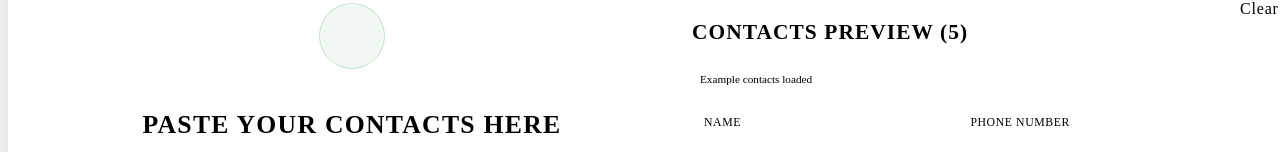
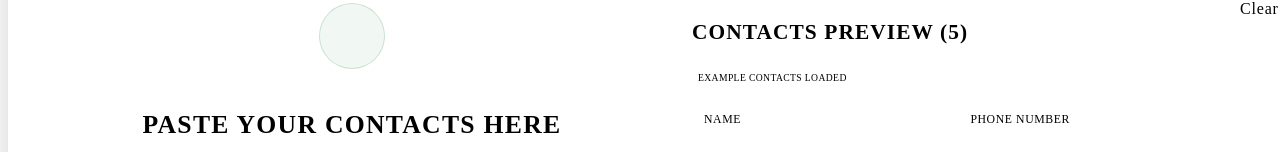
Before and after one commit to gordonmaloney/reachout, a React (Vite) app: page / in a window 1280 px wide. Shown: the part 977-1129 px from the top of the page. Built offline with nearby package versions, Linux system fonts and the light colour scheme; the HTML template or start-up script is replaced by a standard one.

Commit message:
fix duplicates bug

```diff
--- a/src/components/ContactsStage.jsx
+++ b/src/components/ContactsStage.jsx
@@ -23,7 +23,10 @@ export default function ContactsStage({
     initialContacts.some((example) => example.id === contact.id)
   );
 
-  const duplicateContactIds = getDuplicateContactIds(contacts, selectedDialCode);
+  const duplicateContactIds = getDuplicateContactIds(
+    contacts,
+    selectedDialCode
+  );
   const duplicateCount = duplicateContactIds.size;
 
   const parsePasteText = (text) => {
@@ -75,7 +78,9 @@ export default function ContactsStage({
 
   const applyImportedContacts = (parsedContacts, mode) => {
     setContacts((currentContacts) =>
-      mode === "replace" ? parsedContacts : [...currentContacts, ...parsedContacts]
+      mode === "replace"
+        ? parsedContacts
+        : [...currentContacts, ...parsedContacts]
     );
     setErrorMsg("");
     setShowFormattingHelp(false);
@@ -136,13 +141,22 @@ export default function ContactsStage({
 
   const cleanDuplicateContacts = () => {
     const seen = new Set();
+
     setContacts((currentContacts) =>
       currentContacts.filter((contact) => {
         const key = getContactDuplicateKey(contact, selectedDialCode);
+
+        // If we cannot confidently identify it, don't delete it.
         if (!key) return true;
-        if (seen.has(key)) return false;
-        seen.add(key);
-        return true;
+
+        // Keep the first contact with this key.
+        if (!seen.has(key)) {
+          seen.add(key);
+          return true;
+        }
+
+        // Remove only later contacts with the same key.
+        return false;
       })
     );
   };
@@ -230,7 +244,10 @@ export default function ContactsStage({
                 <div style={styles.successFloatingAlert}>
                   <Check size={16} />
                   <span>{pasteOverlayText}</span>
-                  <span className="contacts-import-toast-progress" aria-hidden="true" />
+                  <span
+                    className="contacts-import-toast-progress"
+                    aria-hidden="true"
+                  />
                 </div>
               )}
 
@@ -238,14 +255,20 @@ export default function ContactsStage({
                 <div style={styles.successFloatingAlert}>
                   <Check size={16} />
                   <span>Contacts imported successfully!</span>
-                  <span className="contacts-import-toast-progress" aria-hidden="true" />
+                  <span
+                    className="contacts-import-toast-progress"
+                    aria-hidden="true"
+                  />
                 </div>
               )}
 
               {errorMsg && (
                 <div style={styles.errorFloatingAlert}>
                   <span>{errorMsg}</span>
-                  <span className="contacts-import-toast-progress contacts-import-toast-progress-error" aria-hidden="true" />
+                  <span
+                    className="contacts-import-toast-progress contacts-import-toast-progress-error"
+                    aria-hidden="true"
+                  />
                 </div>
               )}
             </div>
@@ -306,7 +329,9 @@ export default function ContactsStage({
                   <span style={styles.countBadge}>({contacts.length})</span>
                 </h3>
                 {hasExampleContacts && (
-                  <span style={styles.examplePill}>Example contacts loaded</span>
+                  <span style={styles.examplePill}>
+                    Example contacts loaded
+                  </span>
                 )}
               </div>
 
@@ -330,7 +355,8 @@ export default function ContactsStage({
               <div style={styles.duplicateNotice}>
                 <div style={styles.duplicateCopy}>
                   <span style={styles.duplicateTitle}>
-                    {duplicateCount} duplicate {duplicateCount === 1 ? "contact" : "contacts"} found
+                    {duplicateCount} duplicate{" "}
+                    {duplicateCount === 1 ? "contact" : "contacts"} found
                   </span>
                   <span style={styles.duplicateText}>
                     Matching phone numbers are highlighted below.
@@ -395,22 +421,26 @@ export default function ContactsStage({
             </h3>
             <p style={styles.modalText}>
               We found {pendingImport.contacts.length} contact
-              {pendingImport.contacts.length === 1 ? "" : "s"} in what you pasted.
-              Choose whether to add them to the existing {contacts.length}, or
-              replace the list and start fresh.
+              {pendingImport.contacts.length === 1 ? "" : "s"} in what you
+              pasted. Choose whether to add them to the existing{" "}
+              {contacts.length}, or replace the list and start fresh.
             </p>
             <div style={styles.modalActions}>
               <button
                 type="button"
                 style={styles.replaceBtn}
-                onClick={() => applyImportedContacts(pendingImport.contacts, "replace")}
+                onClick={() =>
+                  applyImportedContacts(pendingImport.contacts, "replace")
+                }
               >
                 Replace list
               </button>
               <button
                 type="button"
                 style={styles.addBtn}
-                onClick={() => applyImportedContacts(pendingImport.contacts, "add")}
+                onClick={() =>
+                  applyImportedContacts(pendingImport.contacts, "add")
+                }
               >
                 Add to list
               </button>
@@ -437,7 +467,6 @@ function getDuplicateContactIds(contacts, selectedDialCode) {
     if (!key) return;
 
     if (firstContactByKey.has(key)) {
-      duplicateIds.add(firstContactByKey.get(key));
       duplicateIds.add(contact.id);
       return;
     }
@@ -719,15 +748,14 @@ const styles = {
   },
   examplePill: {
     alignSelf: "flex-start",
-    color: "var(--ta-muted-strong)",
-    backgroundColor: "color-mix(in srgb, var(--ta-cream) 5%, transparent)",
-    border: "1px solid var(--ta-border-subtle)",
+    border: "1px solid color-mix(in srgb, var(--ta-red) 52%, transparent)",
+    color: "var(--ta-red)",
     borderRadius: "999px",
-    padding: "3px 8px",
-    fontSize: "calc(10.5px * var(--reachout-text-scale, 1))",
-    fontFamily: "var(--font-body)",
-    letterSpacing: 0,
-    textTransform: "none",
+    padding: "2px 6px",
+    fontFamily: "var(--font-mono)",
+    fontSize: "calc(9px * var(--reachout-text-scale, 1))",
+    textTransform: "uppercase",
+    letterSpacing: "0.04em",
   },
   clearBtn: {
     backgroundColor: "transparent",
```
